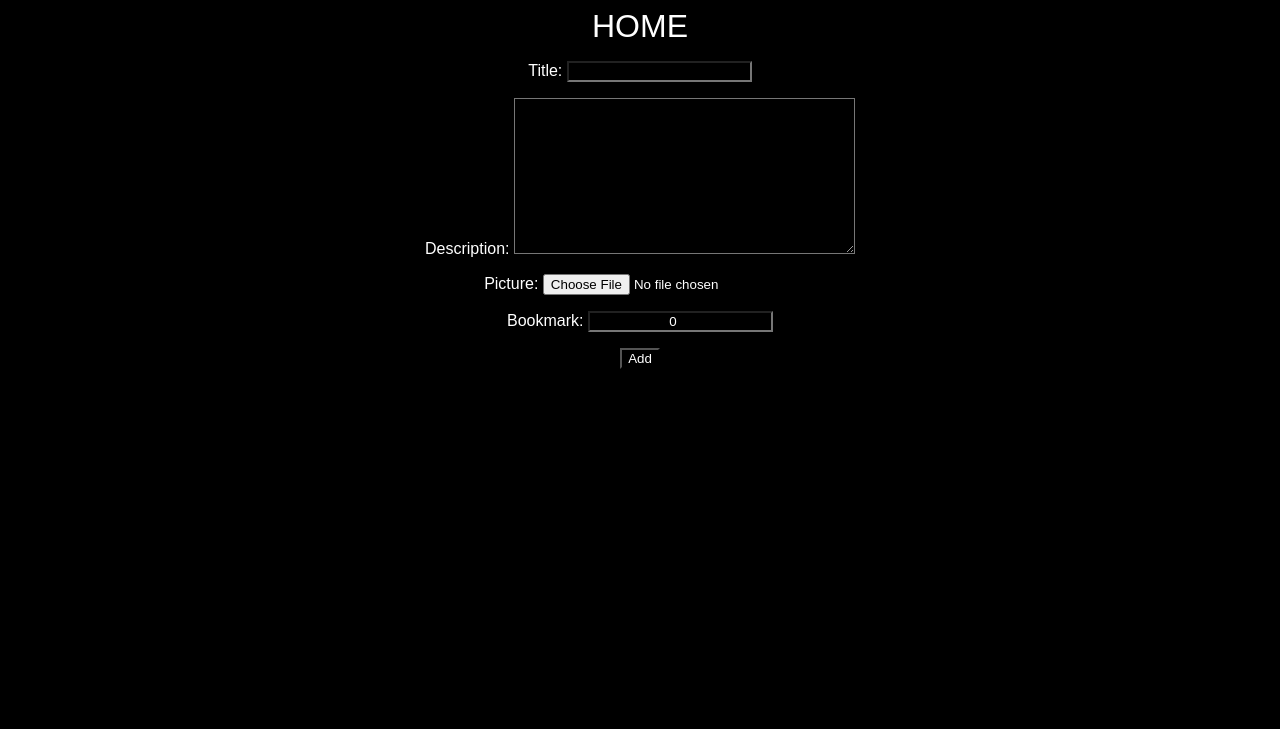
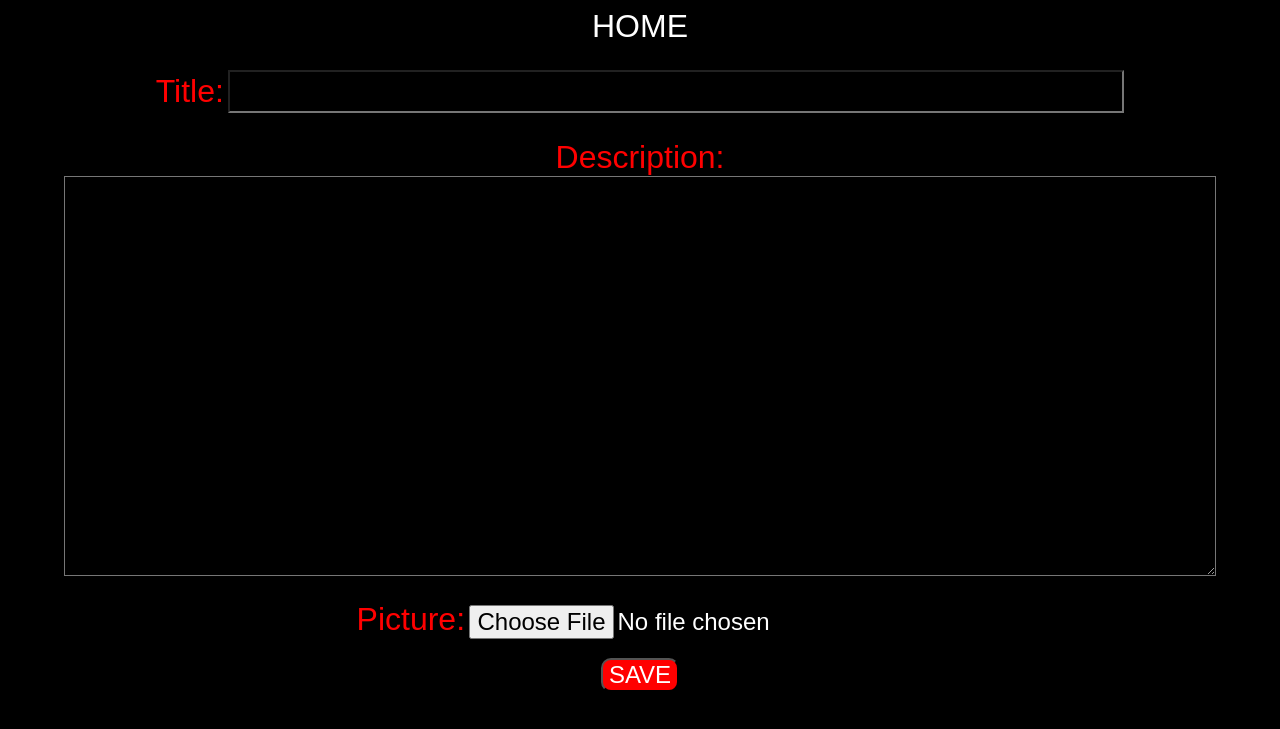
Before and after one commit to anshuman-nandan/NOTES-APP, a Django app: page /newnote/ in a window 1280 px wide. Shown: the top 729 px of the page. Run offline with Django 4.2, Linux system fonts and the light colour scheme.

Commit message:
added style to form input page

```diff
--- a/base/templates/base/notesform.html
+++ b/base/templates/base/notesform.html
@@ -1,4 +1,40 @@
 <style>
+    label {
+        font-size: 2em;
+        color: red;
+    }
+
+    label:nth-of-type(2) {
+        display: block;
+    }
+
+    #id_title {
+        width: 70vw;
+        font-size: 2em;
+    }
+
+    #id_description {
+        font-size: 1.5em;
+        width: 90vw;
+        height: 50vh;
+    }
+
+    div {
+        margin-top: 2%;
+    }
+
+    div:nth-of-type(4) {
+        display: none;
+    }
+
+    input{
+        font-size: 1.5em;
+    }
+    #butt{
+        background-color: red;
+        margin: 1.5%;
+        border-radius: 10px;
+    }
 </style>
 {% extends 'main.html' %}
 
@@ -6,8 +42,8 @@
 <div>
     <form enctype="multipart/form-data" method="POST" action="">
         {% csrf_token %}
-        {{form.as_p}}
-        <input type="submit" value="Add">
+        {{form.as_div}}
+        <input type="submit" value="SAVE" id="butt">
     </form>
 </div>
 {% endblock %}
```
Also changed, not shown: db.sqlite3.
